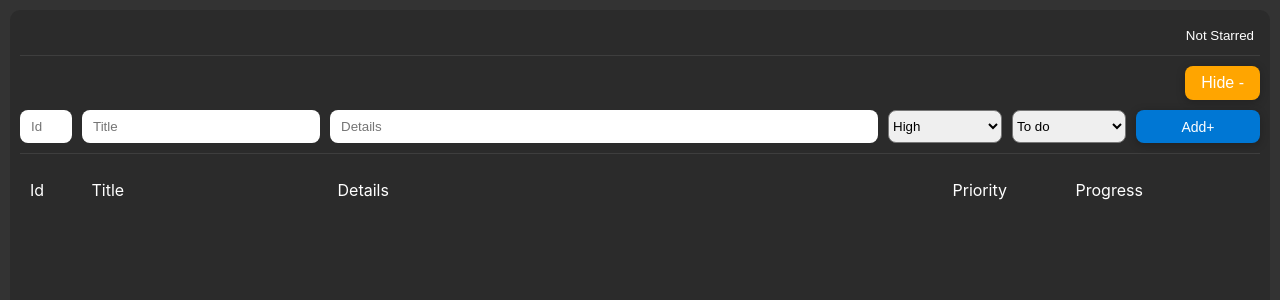
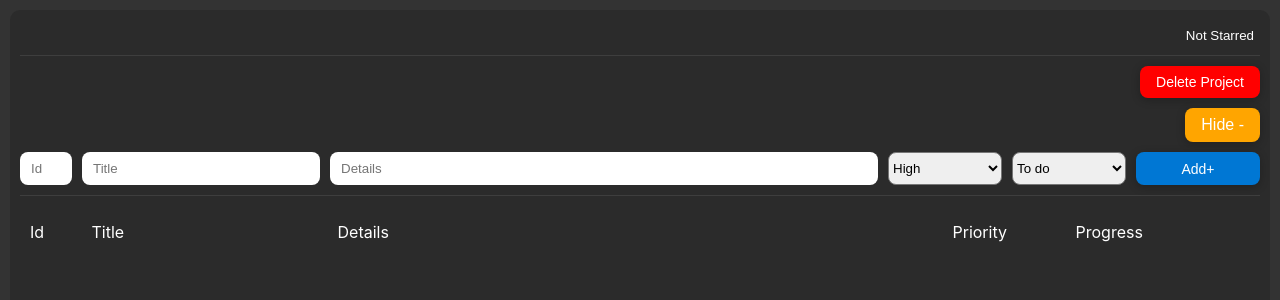
Before and after one commit to zarifdesanta/Project-Management-Lite, a React (Create React App) app: page /project-main/1 in a window 1280 px wide. Both pictures are taken after a click on the button "New +". Shown: the top 300 px of the page. Built offline with nearby package versions, Linux system fonts and the light colour scheme.

Commit message:
added delete project option, cleaned up some code, fixed/updated home design

```diff
--- a/src/pages/home/Home.css
+++ b/src/pages/home/Home.css
@@ -26,8 +26,8 @@
     overflow-y: auto;
     display: grid;
     grid-template-columns: repeat(3, 1fr);
-
     gap: 10px;
     width: 70%;
+    grid-auto-rows: min-content;
   }
 }
--- a/src/pages/project-main/ProjectMain.css
+++ b/src/pages/project-main/ProjectMain.css
@@ -42,33 +42,6 @@
     }
   }
 
-  .add-task-items {
-    display: flex;
-    justify-content: flex-end;
-    border-bottom: var(--border-bottom-divider);
-
-    .fields {
-      display: none;
-
-      grid-template-columns: 5% 20% 45% 10% 10% 10%;
-      padding-bottom: 10px;
-
-      /* gap: 10px; */
-      /* animation: animate-field-open 0.4s forwards; */
-
-      input {
-        border: 1px solid transparent;
-        border-radius: 8px;
-        padding: 8px 10px;
-        margin-right: 10px;
-      }
-
-      select {
-        border-radius: 8px;
-        margin-right: 10px;
-      }
-    }
-  }
   .task-item-fields-container {
     display: grid;
     grid-template-columns: 5% 20% 50% 10% 10% 10%;
@@ -86,7 +59,7 @@
   }
 }
 
-@keyframes animate-field-open {
+@keyframes field-open-anim {
   0% {
     display: grid;
     width: 0%;
@@ -96,7 +69,7 @@
   }
 }
 
-@keyframes animate-field-close {
+@keyframes field-close-anim {
   0% {
     width: 100%;
   }
--- a/src/pages/project-main/ProjectMain.js
+++ b/src/pages/project-main/ProjectMain.js
@@ -1,11 +1,13 @@
 import React, { useEffect, useState } from "react";
 import "./ProjectMain.css";
-import { useParams } from "react-router-dom";
+import { Link, useParams } from "react-router-dom";
 
 import { saveData, loadData } from "../../utils/SaveLoad";
 
-import ProjectTaskCard from "../../components/ProjectTaskCard";
+import ProjectTaskCard from "./components/ProjectTaskCard";
 import AddTaskModal from "../../components/modals/AddTaskModal";
+import AddNewTaskFields from "./components/AddNewTaskFields";
+import NewTaskButton from "./components/NewTaskButton";
 
 //Done: fix default value
 //Done: fix default value after adding
@@ -47,9 +49,7 @@ function ProjectMain() {
     setTodoList(todoList);
 
     updateProjectList(todoList);
-
     setIsViewInputField(!isViewInputField);
-
     setTodoModel(initTodoModel);
   };
 
@@ -90,20 +90,12 @@ function ProjectMain() {
     saveData("projectList", projectList);
   };
 
-  const toggleFields = () => {
-    if (isViewInputField) {
-      document.getElementById("fields").style.display = "grid";
-      document.getElementById("fields").style.animation =
-        "animate-field-open 0.4s forwards";
-    } else {
-      document.getElementById("fields").style.animation =
-        "animate-field-close 0.25s forwards";
-    }
+  const deleteThisProject = () => {
+    let copiedProjectList = [...projectList];
+    copiedProjectList.splice(id, 1);
+    setProjectList(copiedProjectList);
+    saveData("projectList", copiedProjectList);
   };
-
-  useEffect(() => {
-    toggleFields();
-  }, [isViewInputField]);
 
   useEffect(() => {
     setTodoModel(initTodoModel);
@@ -131,17 +123,36 @@ function ProjectMain() {
           </button>
         </div>
         <div className="sub-container">
-          <button
+          <Link className="show-fields-button" to={"/"}>
+            <button
+              onClick={() => deleteThisProject()}
+              className="button red-button"
+            >
+              Delete Project
+            </button>
+          </Link>
+
+          <NewTaskButton
+            isViewInputField={isViewInputField}
+            setIsViewInputField={setIsViewInputField}
+          ></NewTaskButton>
+
+          <AddNewTaskFields
+            handleSetTodoModel={handleSetTodoModel}
+            addNewTask={addNewTask}
+          ></AddNewTaskFields>
+
+          {/* <button
             className={
               isViewInputField
-                ? "button orange-button show-fields-button"
-                : "button blue-button show-fields-button"
+              ? "button orange-button show-fields-button"
+              : "button blue-button show-fields-button"
             }
             onClick={() => setIsViewInputField(!isViewInputField)}
-          >
+            >
             {isViewInputField ? "Hide -" : "New +"}
-          </button>
-          <div className="add-task-items">
+          </button> */}
+          {/* <div className="add-task-items">
             <div className="fields" id="fields">
               <input
                 placeholder="Id"
@@ -177,7 +188,7 @@ function ProjectMain() {
                 Add+
               </button>
             </div>
-          </div>
+          </div> */}
 
           <div className="">
             <div className="task-item-fields-container">
--- /dev/null
+++ b/src/pages/project-main/components/AddNewTaskFields.js
@@ -0,0 +1,46 @@
+import React from "react";
+import "../../../styles/components/AddNewTaskFields.css";
+
+function AddNewTaskFields(props) {
+  const { handleSetTodoModel, addNewTask } = props;
+  return (
+    <div className="add-new-task-container">
+      <div className="add-task-items">
+        <div className="fields" id="fields">
+          <input
+            placeholder="Id"
+            onChange={(e) => handleSetTodoModel(e.target.value, "issueId")}
+          ></input>
+          <input
+            placeholder="Title"
+            onChange={(e) => handleSetTodoModel(e.target.value, "taskName")}
+          ></input>
+          <input
+            placeholder="Details"
+            onChange={(e) => handleSetTodoModel(e.target.value, "details")}
+          ></input>
+          <select
+            onChange={(e) => handleSetTodoModel(e.target.value, "priority")}
+          >
+            <option>High</option>
+            <option>Medium</option>
+            <option>Low</option>
+          </select>
+
+          <select
+            onChange={(e) => handleSetTodoModel(e.target.value, "progress")}
+          >
+            <option>To do</option>
+            <option>In progress</option>
+            <option>Done</option>
+          </select>
+          <button className="button blue-button" onClick={() => addNewTask()}>
+            Add+
+          </button>
+        </div>
+      </div>
+    </div>
+  );
+}
+
+export default AddNewTaskFields;
--- /dev/null
+++ b/src/pages/project-main/components/NewTaskButton.js
@@ -0,0 +1,37 @@
+import React, { useEffect } from "react";
+
+function NewTaskButton(props) {
+  //   const [isViewInputField, setIsViewInputField] = useState(false);
+
+  const { isViewInputField, setIsViewInputField } = props;
+
+  const toggleFields = () => {
+    if (isViewInputField) {
+      document.getElementById("fields").style.display = "grid";
+      document.getElementById("fields").style.animation =
+        "field-open-anim 0.4s forwards";
+    } else {
+      document.getElementById("fields").style.animation =
+        "field-close-anim 0.25s forwards";
+    }
+  };
+
+  useEffect(() => {
+    toggleFields();
+  }, [isViewInputField]);
+
+  return (
+    <button
+      className={
+        isViewInputField
+          ? "button orange-button show-fields-button"
+          : "button blue-button show-fields-button"
+      }
+      onClick={() => setIsViewInputField(!isViewInputField)}
+    >
+      {isViewInputField ? "Hide -" : "New +"}
+    </button>
+  );
+}
+
+export default NewTaskButton;
--- a/src/components/ProjectTaskCard.js
+++ b/src/pages/project-main/components/ProjectTaskCard.js
@@ -1,7 +1,5 @@
 import React, { useEffect, useState } from "react";
-import "../styles/components/ProjectTaskCard.css";
-
-import { saveData } from "../utils/SaveLoad";
+import "../../../styles/components/ProjectTaskCard.css";
 
 //Todo: fix updateTask [fixed; not a good solution]
 //Todo: Then fix design
--- /dev/null
+++ b/src/styles/components/AddNewTaskFields.css
@@ -0,0 +1,29 @@
+.add-new-task-container {
+  .add-task-items {
+    display: flex;
+    justify-content: flex-end;
+    border-bottom: var(--border-bottom-divider);
+
+    .fields {
+      display: none;
+
+      grid-template-columns: 5% 20% 45% 10% 10% 10%;
+      padding-bottom: 10px;
+
+      /* gap: 10px; */
+      /* animation: animate-field-open 0.4s forwards; */
+
+      input {
+        border: 1px solid transparent;
+        border-radius: 8px;
+        padding: 8px 10px;
+        margin-right: 10px;
+      }
+
+      select {
+        border-radius: 8px;
+        margin-right: 10px;
+      }
+    }
+  }
+}
--- a/src/styles/components/ProjectItemCard.css
+++ b/src/styles/components/ProjectItemCard.css
@@ -1,7 +1,7 @@
 .project-item-card-container {
   background-color: var(--card-bg);
   border-radius: 10px;
-  width: 250px;
+  max-width: 250px;
   height: 100px;
   padding: 10px;
   color: var(--text-white);
```
